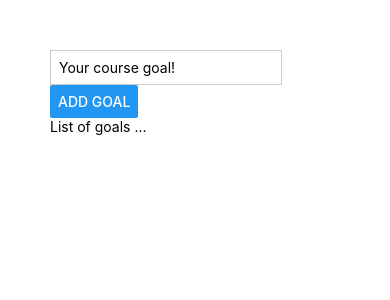
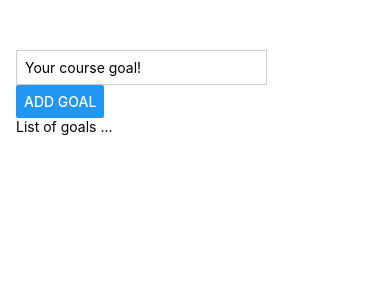
Before and after one commit to CoJUr/starting-project, a React Native app: screen / in a window 390 px wide. Shown: the top 300 px of the page. Built offline with nearby package versions, Linux system fonts and the light colour scheme.

Commit message:
figure out button (no styling prop on buttons!)

```diff
--- a/App.js
+++ b/App.js
@@ -19,16 +19,18 @@ export default function App() {
 
 const styles = StyleSheet.create({
   appContainer: {
-    padding: 50
+      paddingTop: 50,
+      paddingHorizontal: 16,
   },
   inputContainer: {
       flexDirection: 'row',
       justifyContent: 'space-between',
+      alignItems: 'center',
   },
   textInput: {
       borderWidth: 1,
       borderColor: '#ccc',
-      width: '80%',
+      width: '70%',
       marginRight: 8,
       padding: 8
   }
```
